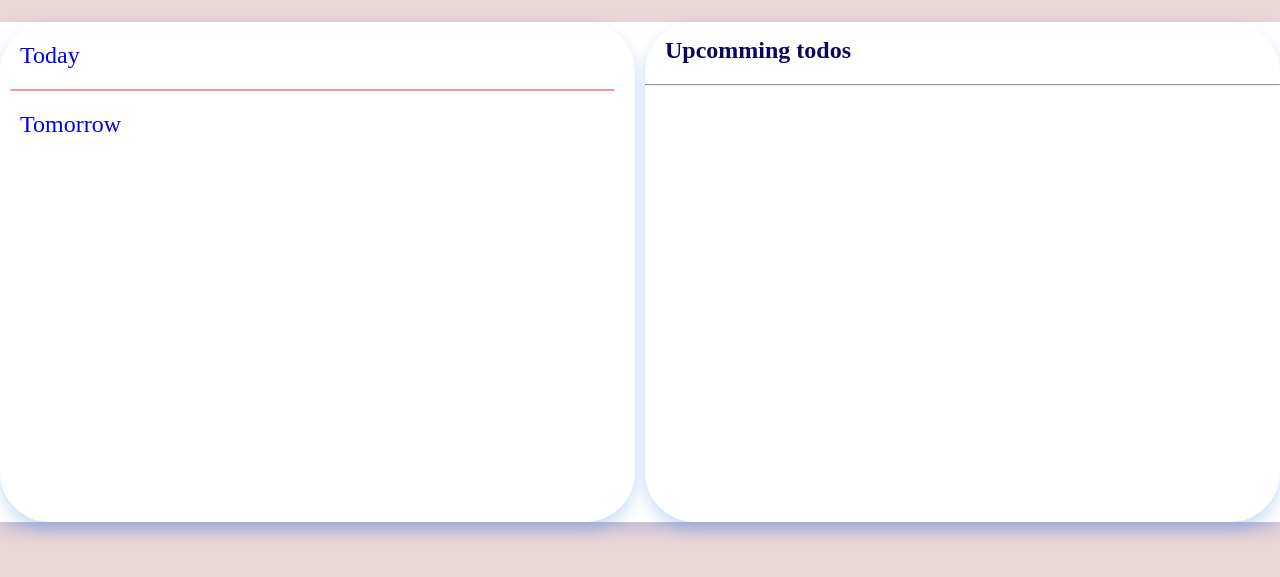
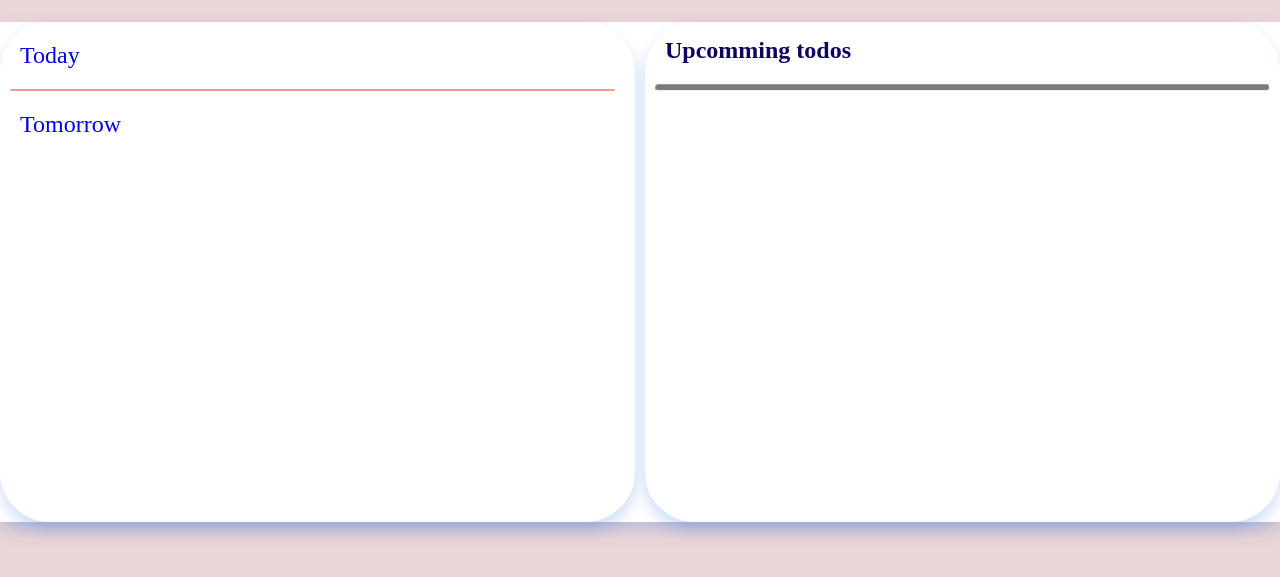
Before and after one commit to folarinstephen21/todo-list, a website built with webpack: page src/template.html in a window 1280 px wide. Shown: the part 71-648 px from the top of the page. Built offline with nearby package versions, Linux system fonts and the light colour scheme.

Commit message:
Adding deployment parameters to package

```diff
--- a/package.json
+++ b/package.json
@@ -4,7 +4,9 @@
   "description": "",
   "main": "index.js",
   "scripts": {
-    "test": "echo \"Error: no test specified\" && exit 1"
+    "test": "echo \"Error: no test specified\" && exit 1",
+    "start": "webpack serve --mode development",
+    "build": "webpack --mode production"
   },
   "repository": {
     "type": "git",
--- a/src/style.css
+++ b/src/style.css
@@ -128,7 +128,6 @@ dialog::backdrop {
     color: black;
     font-size: 1em;
     text-align: center;
-
 }
 
 .show{
@@ -150,7 +149,6 @@ dialog::backdrop {
 }
 
 .card{
-
     box-shadow: 0 8px 16px hsla(218, 94%, 45%, .2);
     border-radius: 50px;
 }
@@ -186,6 +184,11 @@ dialog::backdrop {
 
 hr{
     margin-top: 20px;
+    height: 5px;
+    background-color: #666565dc;
+    padding-inline: 10px;
+    margin-inline: 10px;
+    border-radius: 15px;
 }
 
 .default-wrap{
@@ -198,12 +201,10 @@ hr{
     padding-block: 0.8rem;
     transition: color 0.1s ease-in;
     font-size: 1rem;
-
 }
 
 .default-list:hover{
     color: red;
-
 }
 
 .completed {
```
